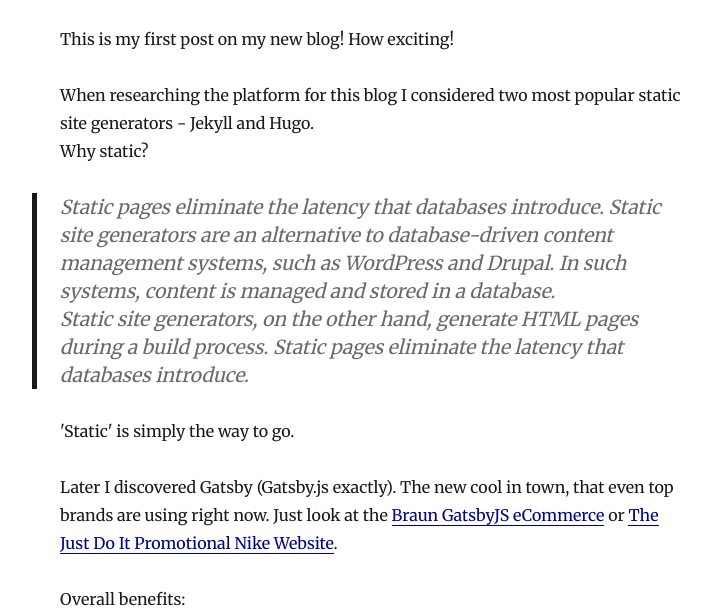
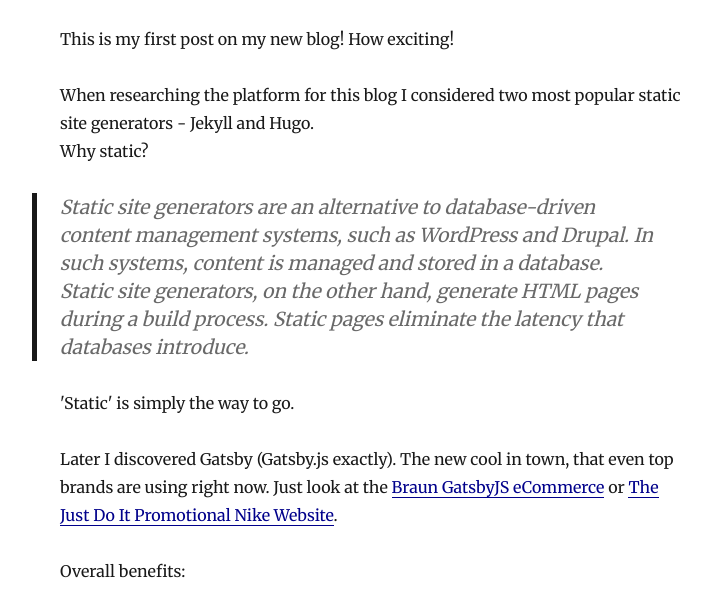
Before and after one commit to mspych/blog, a Gatsby site: page /hello-world/ in a window 1280 px wide. Shown: the part 145-755 px from the top of the page, without its empty margins (265-976 px from the left). Built offline with nearby package versions, Linux system fonts and the light colour scheme; Gatsby itself is replaced by a stand-in of ours; some packages are replaced by stand-ins of ours.

Commit message:
Update index.md

```diff
--- a/content/blog/hello-world/index.md
+++ b/content/blog/hello-world/index.md
@@ -9,7 +9,7 @@ This is my first post on my new blog! How exciting!
 When researching the platform for this blog I considered two most popular static site generators - Jekyll and Hugo.<br/>
 Why static?
 
->Static pages eliminate the latency that databases introduce. Static site generators are an alternative to database-driven content management systems, such as WordPress and Drupal. In such systems, content is managed and stored in a database. <br/>
+>Static site generators are an alternative to database-driven content management systems, such as WordPress and Drupal. In such systems, content is managed and stored in a database. <br/>
 >Static site generators, on the other hand, generate HTML pages during a build process. Static pages eliminate the latency that databases introduce.
 
 'Static' is simply the way to go.
```
